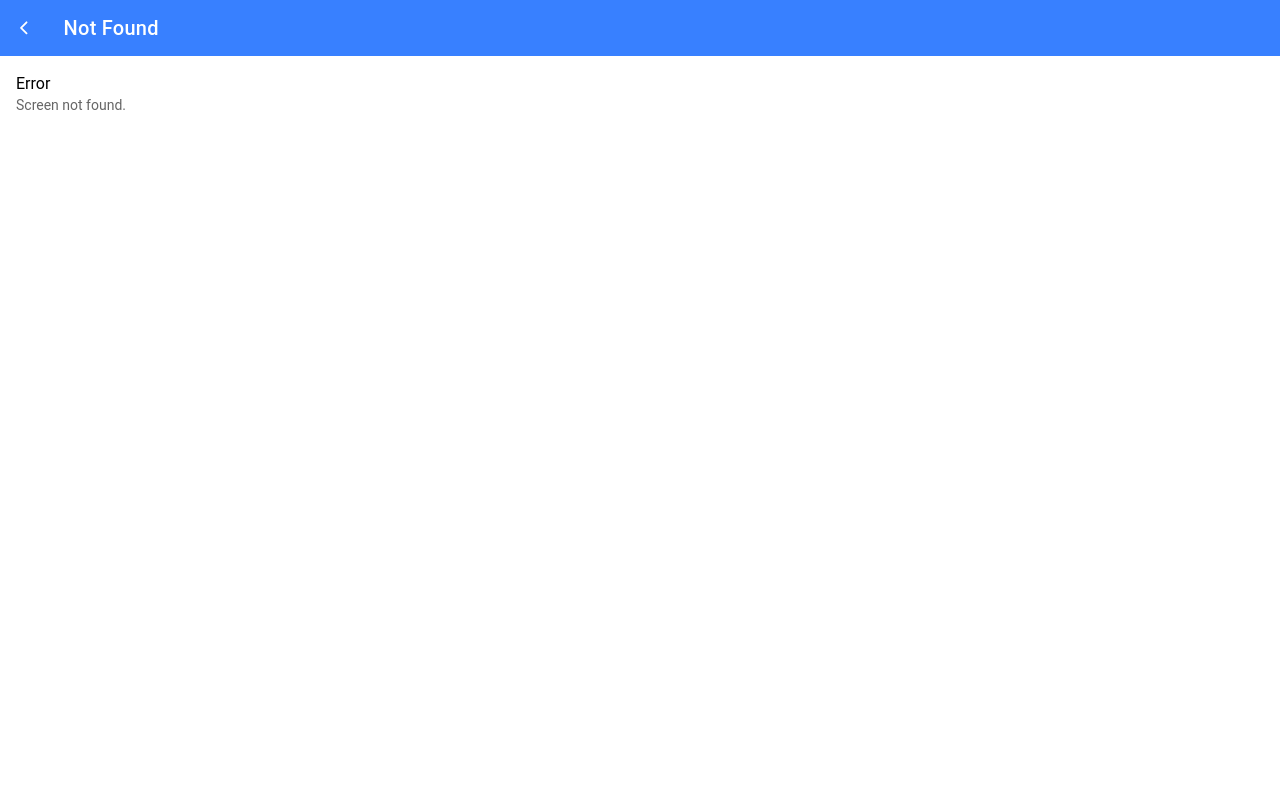
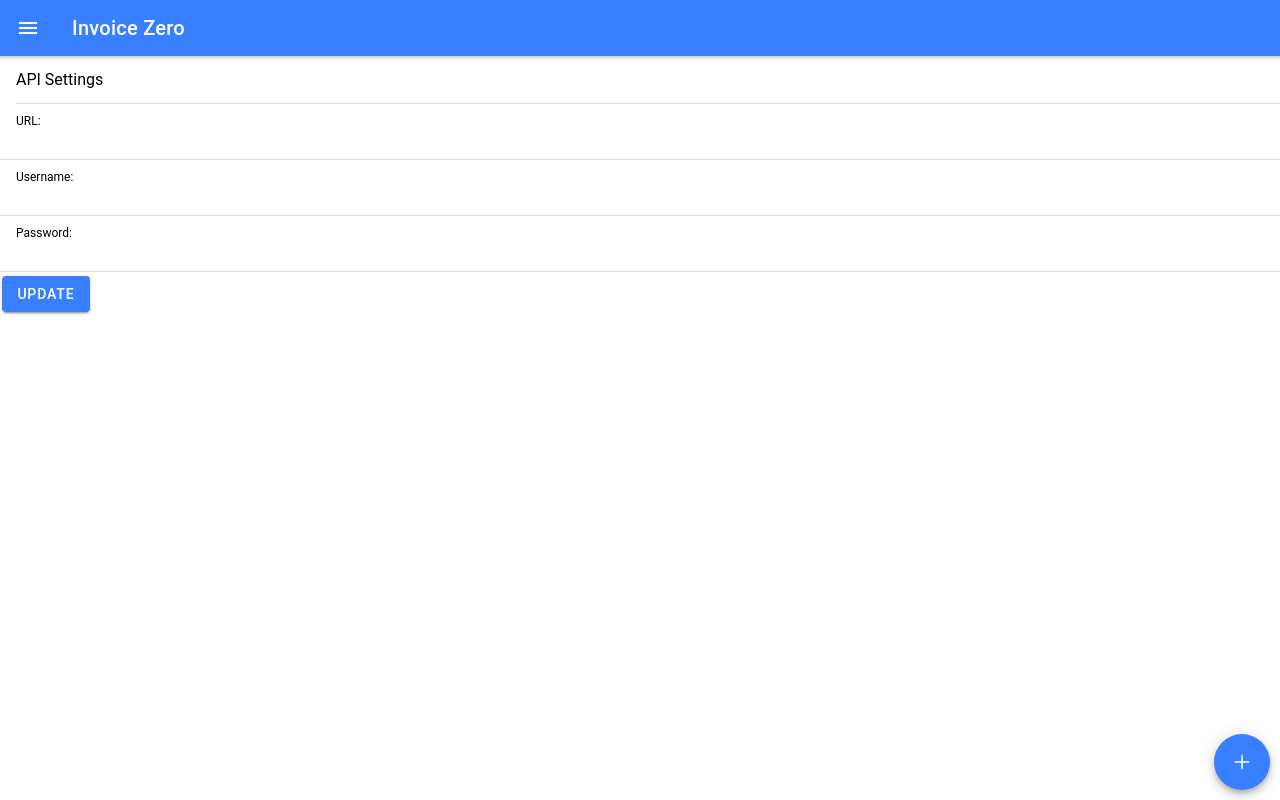
Before and after one commit to alexishevia/invoice-zero, a React (Create React App) app: page /settings in a window 1280 px wide. Before the commit this address had no page. Built offline with nearby package versions, Linux system fonts and the light colour scheme.

Commit message:
Allow setting API details

```diff
--- a/src/api.mjs
+++ b/src/api.mjs
@@ -1,39 +1,62 @@
-const API_HOST = "http://localhost:8080";
+import * as credentials from "./credentials.mjs";
+
+function baseHeaders() {
+  const { username, password } = credentials.get();
+  return {
+    'Content-Type': 'application/json',
+      'Authorization': 'Basic ' + btoa(username + ":" + password),
+  }
+}
+
+function buildURL(path) {
+  const { url } = credentials.get();
+  return new URL(path, url)
+}
 
 export async function get(path, { query } = {}) {
-  const url = new URL(`${API_HOST}${path}`);
+  const url = buildURL(path);
   if (query) {
     url.search = new URLSearchParams(query).toString();
   }
-  const res = await fetch(url, {
-    headers: { 'Content-Type': 'application/json' },
-  });
+  const res = await fetch(url, { headers: baseHeaders() });
+  if (!res.ok) {
+    throw new Error(`failed getting ${url}`)
+  }
   return res.json();
 }
 
 export async function del(path) {
-  await fetch(`${API_HOST}${path}`, {
-    method: 'DELETE',
-    headers: { 'Content-Type': 'application/json' },
-  });
+  const url = buildURL(path);
+  const res = await fetch(url, { method: 'DELETE', headers: baseHeaders(), });
+  if (!res.ok) {
+    throw new Error(`failed deleting ${url}`)
+  }
 }
 
 export async function post(path, data) {
-  const res = await fetch(`${API_HOST}${path}`, {
+  const url = buildURL(path);
+  const res = await fetch(url, {
     method: 'POST',
     mode: 'cors',
-    headers: { 'Content-Type': 'application/json' },
+    headers: baseHeaders(),
     body: JSON.stringify(data),
   });
+  if (!res.ok) {
+    throw new Error(`failed posting to ${url}`)
+  }
   return res.json();
 }
 
 export async function patch(path, data) {
-  const res = await fetch(`${API_HOST}${path}`, {
+  const url = buildURL(path);
+  const res = await fetch(url, {
     method: 'PATCH',
     mode: 'cors',
-    headers: { 'Content-Type': 'application/json' },
+    headers: baseHeaders(),
     body: JSON.stringify(data),
   });
+  if (!res.ok) {
+    throw new Error(`failed posting to ${url}`)
+  }
   return res.json();
 }
--- /dev/null
+++ b/src/credentials.mjs
@@ -0,0 +1,16 @@
+let credentials = {
+  url: localStorage.getItem("apiURL"),
+  username: localStorage.getItem("apiUsername"),
+  password: localStorage.getItem("apiPassword"),
+};
+
+export function set({ url, username, password }) {
+  credentials = { url, username, password };
+  localStorage.setItem("apiURL", url);
+  localStorage.setItem("apiUsername", username);
+  localStorage.setItem("apiPassword", password);
+}
+
+export function get() {
+  return credentials;
+}
--- a/src/web/App.js
+++ b/src/web/App.js
@@ -19,7 +19,7 @@ import NewExpense from "./screens/NewExpense";
 import NewIncome from "./screens/NewIncome";
 import NewTransfer from "./screens/NewTransfer";
 import NotFound from "./screens/NotFound";
-// import Settings from "./screens/Settings";
+import Settings from "./screens/Settings";
 import Transactions from "./screens/Transactions";
 import Trends from "./screens/Trends";
 
@@ -59,17 +59,6 @@ function App() {
         <IonReactRouter>
           <MainMenu />
           <Switch>
-            { /*
-            <Route
-              path="/settings"
-              exact
-              component={() => (
-                <Screen>
-                  <Settings />
-                </Screen>
-              )}
-            />
-            */ }
             <Route
               path="/trends"
               exact
@@ -187,6 +176,15 @@ function App() {
               )}
             />
             <Route
+              path="/settings"
+              exact
+              component={() => (
+                <Screen>
+                  <Settings onError={onError} />
+                </Screen>
+              )}
+            />
+            <Route
               path="/"
               exact
               component={() => {
--- a/src/web/screens/Settings.js
+++ b/src/web/screens/Settings.js
@@ -1,60 +1,75 @@
-import React, { useState } from "react";
-import {AmplifyAuthenticator, AmplifySignOut} from "@aws-amplify/ui-react";
+import React, { useState, useEffect } from "react";
+import PropTypes from "prop-types";
+import * as credentials from "../../credentials.mjs";
 import {
   IonButton,
-  IonButtons,
-  IonContent,
-  IonIcon,
+  IonInput,
   IonItem,
-  IonModal,
-  IonText,
-  IonTitle,
-  IonToolbar,
+  IonLabel,
 } from "@ionic/react";
-import { chevronBackOutline, } from "ionicons/icons";
 
-export default function Settings() {
-  const [isModalOpen, setIsModalOpen] = useState(false);
+function writeCredentials({ url, username, password }) {
+  credentials.set({ url, username, password });
+}
 
-  function Modal() {
-    return (
-      <IonModal
-        isOpen={isModalOpen}
-        onDidDismiss={() => { setIsModalOpen(false) }}
-      >
-        <IonToolbar color="dark">
-          <IonButtons slot="start">
-            <IonButton onClick={() => setIsModalOpen(false)}>
-              <IonIcon icon={chevronBackOutline} />
-            </IonButton>
-          </IonButtons>
-          <IonTitle>Sign Out?</IonTitle>
-        </IonToolbar>
-        <IonContent>
-          <div style={{ padding: '0 0.5em' }}>
-            <IonText>
-              <p>When you sign out, all local data is deleted (if the data is not synced, it will be lost).</p>
-              <p>Are you sure you want to sign out?</p>
-            </IonText>
-            <AmplifySignOut />
-          </div>
-        </IonContent>
-      </IonModal>
-    )
+export default function Settings({ onError }) {
+  const [url, setURL] = useState("");
+  const [username, setUsername] = useState("");
+  const [password, setPassword] = useState("");
+
+  useEffect(() => {
+    const creds = credentials.get();
+    setURL(creds.url);
+    setUsername(creds.username);
+    setPassword(creds.password);
+  }, []);
+
+  function handleSubmit(evt) {
+    evt.preventDefault();
+    try {
+      writeCredentials({ url, username, password });
+    } catch (err) {
+      onError(err);
+    }
   }
 
   return (
-    <AmplifyAuthenticator>
-      <Modal />
-      <IonContent>
-        <IonItem>
-          <p style={{paddingRight: '0.5em' }}>You are signed in.</p>
-          <IonButton
-            color="dark"
-            onClick={() => { setIsModalOpen(true) }}
-          >Sign Out</IonButton>
-        </IonItem>
-      </IonContent>
-    </AmplifyAuthenticator>
+    <form onSubmit={handleSubmit}>
+      <IonItem><IonLabel><h2>API Settings</h2></IonLabel></IonItem>
+      <IonItem>
+        <IonLabel position="stacked">URL:</IonLabel>
+        <IonInput
+          type="text"
+          value={url}
+          onIonChange={(evt) => { setURL(evt.detail.value); }}
+          required
+        />
+      </IonItem>
+      <IonItem>
+        <IonLabel position="stacked">Username:</IonLabel>
+        <IonInput
+          type="text"
+          value={username}
+          onIonChange={(evt) => { setUsername(evt.detail.value); }}
+          required
+        />
+      </IonItem>
+      <IonItem>
+        <IonLabel position="stacked">Password:</IonLabel>
+        <IonInput
+          type="password"
+          value={password}
+          onIonChange={(evt) => { setPassword(evt.detail.value); }}
+          required
+        />
+      </IonItem>
+      <IonButton type="submit">
+        Update
+      </IonButton>
+    </form>
   )
 }
+
+Settings.propTypes = {
+  onError: PropTypes.func.isRequired,
+};
```
Also changed, not shown: 1 other file (tests, documents, lock files or other folders).
